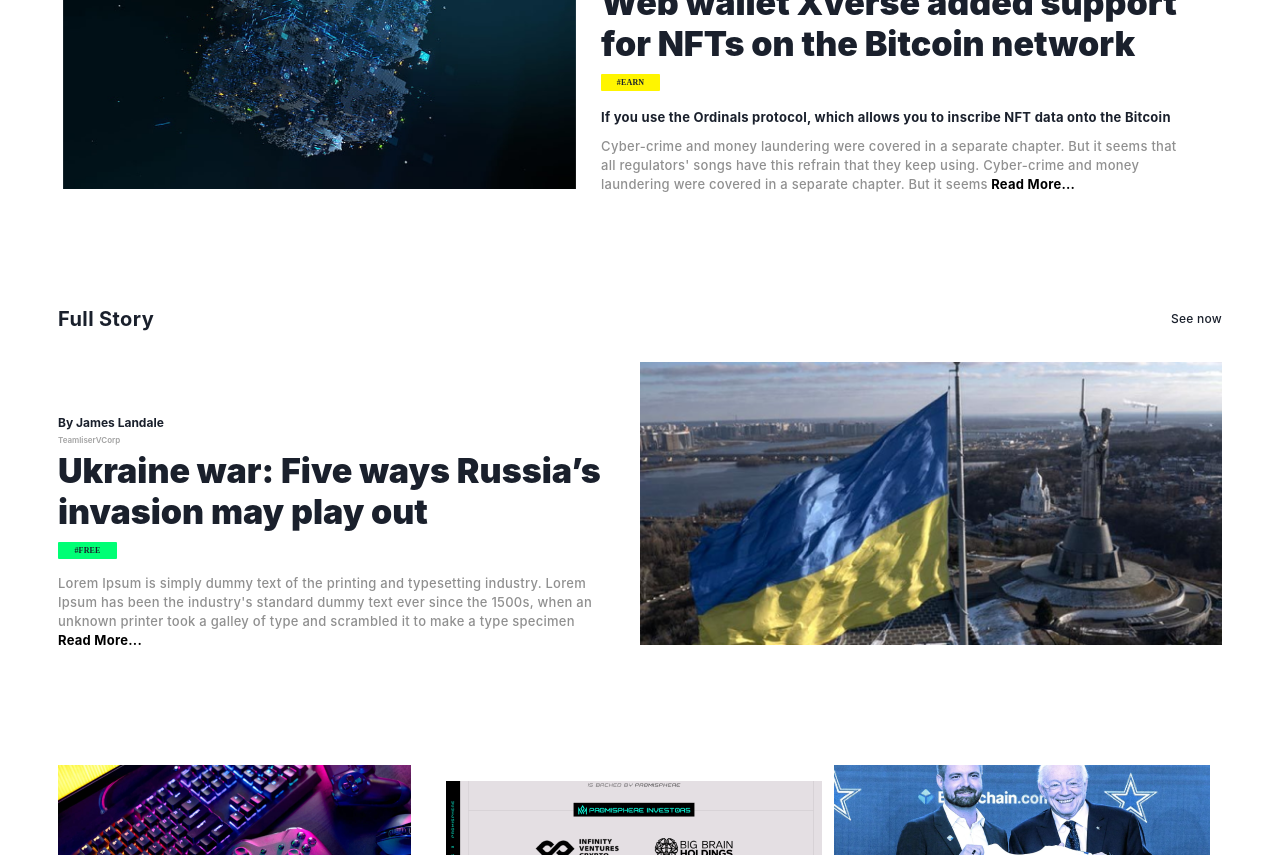
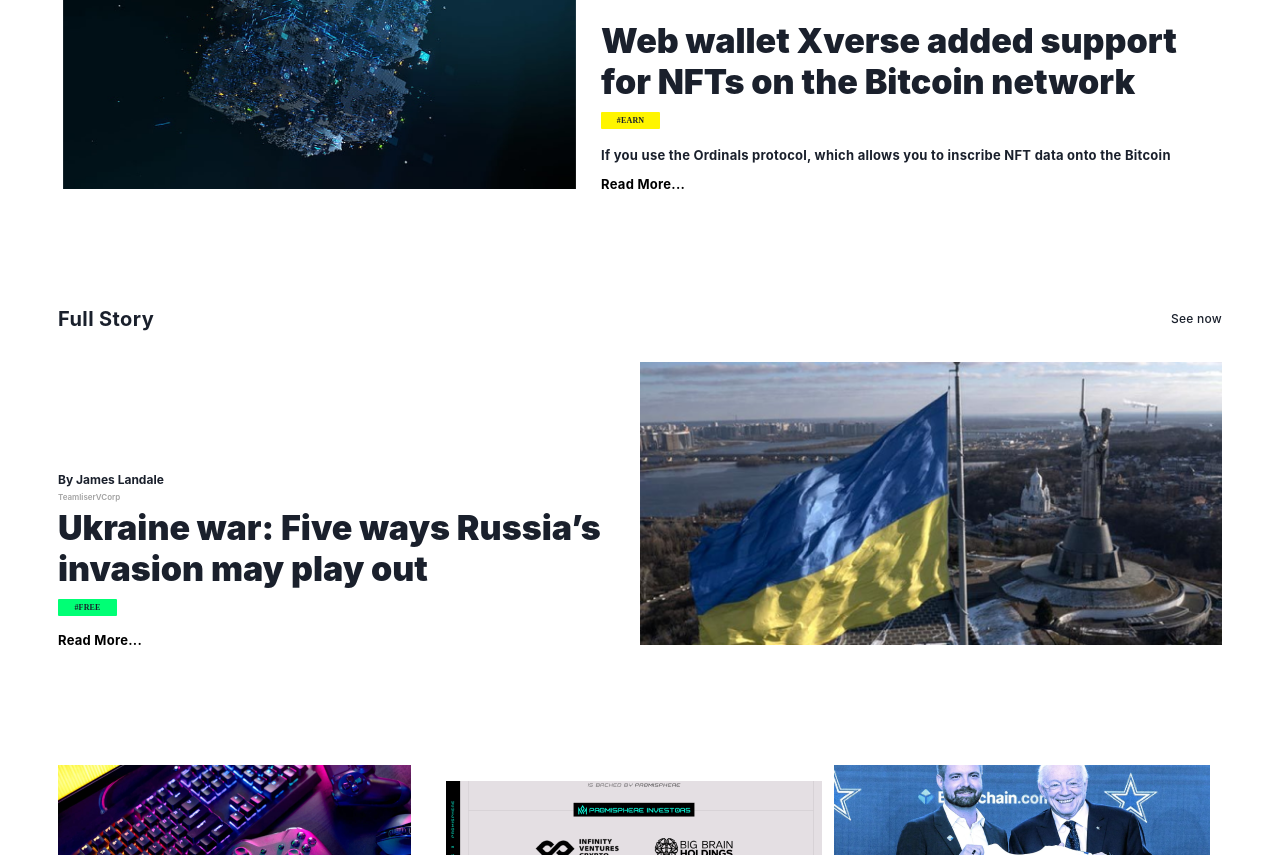
Before and after one commit to 1hoodlab/read-to-earn-frontend, a Next.js app: page / in a window 1280 px wide. Shown: the part 360-1215 px from the top of the page. Built offline with nearby package versions, Linux system fonts and the light colour scheme.

Commit message:
fix: bug lorem

```diff
--- a/src/components/firstArticle/index.tsx
+++ b/src/components/firstArticle/index.tsx
@@ -1,6 +1,6 @@
-import React from 'react'
+import React from "react";
 import styles from "@/styles/Home.module.scss";
-import { Box, Text, Button } from '@chakra-ui/react'
+import { Box, Text, Button } from "@chakra-ui/react";
 import Image from "next/image";
 
 export default function FirstArticle() {
@@ -8,27 +8,38 @@
     <>
       {/* // first Article */}
       <Box className={styles.firstArticle}>
-                <Image src="/img/article1.png"
+        <Image
+          src="/img/article1.png"
           alt=""
           className={styles.firstArticle_list}
           height={275}
           width={523.0850830078125}
-                    id={styles.img} />
+          id={styles.img}
+        />
         <Box className={styles.firstArticle_list}>
-                    <Text className={styles.firstArticle_item} id={styles.firstArticle_item_title}>
+          <Text
+            className={styles.firstArticle_item}
+            id={styles.firstArticle_item_title}
+          >
             Web wallet Xverse added support for NFTs on the Bitcoin network
           </Text>
-                    <Button className={styles.firstArticle_item} id={styles.firstArticle_item_earn}>
+          <Button
+            className={styles.firstArticle_item}
+            id={styles.firstArticle_item_earn}
+          >
             #EARN
           </Button>
-                    <Text className={styles.firstArticle_item} id={styles.firstArticle_item_main_content}>
-                        If you use the Ordinals protocol,
-                        which allows you to inscribe NFT data onto the Bitcoin
+          <Text
+            className={styles.firstArticle_item}
+            id={styles.firstArticle_item_main_content}
+          >
+            If you use the Ordinals protocol, which allows you to inscribe NFT
+            data onto the Bitcoin
           </Text>
-                    <Text className={styles.firstArticle_item} id={styles.firstArticle_item_content}>
-                        Cyber-crime and money laundering were covered in a separate chapter.
-                        But it seems that all regulators' songs have this refrain that they keep using.
-                        Cyber-crime and money laundering were covered in a separate chapter. But it seems
+          <Text
+            className={styles.firstArticle_item}
+            id={styles.firstArticle_item_content}
+          >
             <strong> Read More...</strong>
           </Text>
         </Box>
@@ -36,29 +47,50 @@
 
       {/* second Article */}
       <Box className={styles.secondArticle_head}>
-                <Text className={styles.secondArticle_head_item} id={styles.Fullstory}>Full Story</Text>
-                <Text className={styles.secondArticle_head_item} id={styles.SeeNow}>See now</Text>
+        <Text className={styles.secondArticle_head_item} id={styles.Fullstory}>
+          Full Story
+        </Text>
+        <Text className={styles.secondArticle_head_item} id={styles.SeeNow}>
+          See now
+        </Text>
       </Box>
       <Box className={styles.secondArticle}>
+        <Box className={styles.secondArticle_list}>
+          <Text className={styles.secondArticle_list_item} id={styles.author}>
+            By James Landale
+          </Text>
+          <Text className={styles.secondArticle_list_item} id={styles.team}>
+            TeamliserVCorp
+          </Text>
+          <Text
+            className={styles.secondArticle_list_item}
+            id={styles.secondArticle_item_title}
+          >
+            Ukraine war: Five ways Russia’s invasion may play out
+          </Text>
+          <Button
+            className={styles.secondArticle_list_item}
+            id={styles.btnFree}
+          >
+            #FREE
+          </Button>
+          <Text
+            className={styles.secondArticle_list_item}
+            id={styles.secondArticle_item_content}
+          >
 
-                <Box className={styles.secondArticle_list}>
-                    <Text className={styles.secondArticle_list_item} id={styles.author}>By James Landale</Text>
-                    <Text className={styles.secondArticle_list_item} id={styles.team}>TeamliserVCorp</Text>
-                    <Text className={styles.secondArticle_list_item} id={styles.secondArticle_item_title}>
-                        Ukraine war: Five ways Russia’s invasion may play out</Text>
-                    <Button className={styles.secondArticle_list_item} id={styles.btnFree}>#FREE</Button>
-                    <Text className={styles.secondArticle_list_item} id={styles.secondArticle_item_content}>
-                        Lorem Ipsum is simply dummy text of the printing and typesetting industry.
-                        Lorem Ipsum has been the industry's standard dummy text ever since the 1500s,
-                        when an unknown printer took a galley of type and scrambled it to make a type specimen
             <strong> Read More...</strong>
           </Text>
         </Box>
-                <Image src="/img/article2.png" alt="" className={styles.secondArticle_list} id={styles.img}
+        <Image
+          src="/img/article2.png"
+          alt=""
+          className={styles.secondArticle_list}
+          id={styles.img}
           height={301}
-                    width={620} />
+          width={620}
+        />
       </Box>
-
     </>
-    )
+  );
 }
--- a/src/constant/message.ts
+++ b/src/constant/message.ts
@@ -0,0 +1 @@
+export {}
--- a/src/pages/api/news.ts
+++ b/src/pages/api/news.ts
@@ -0,0 +1 @@
+export {}
```
Also changed, not shown: src/pages/news/[slug]/index.tsx (+2 -19 lines), src/pages/profile/[userid]/index.tsx (+14 -8 lines). Lines whose indentation alone changed are shown as unchanged.
